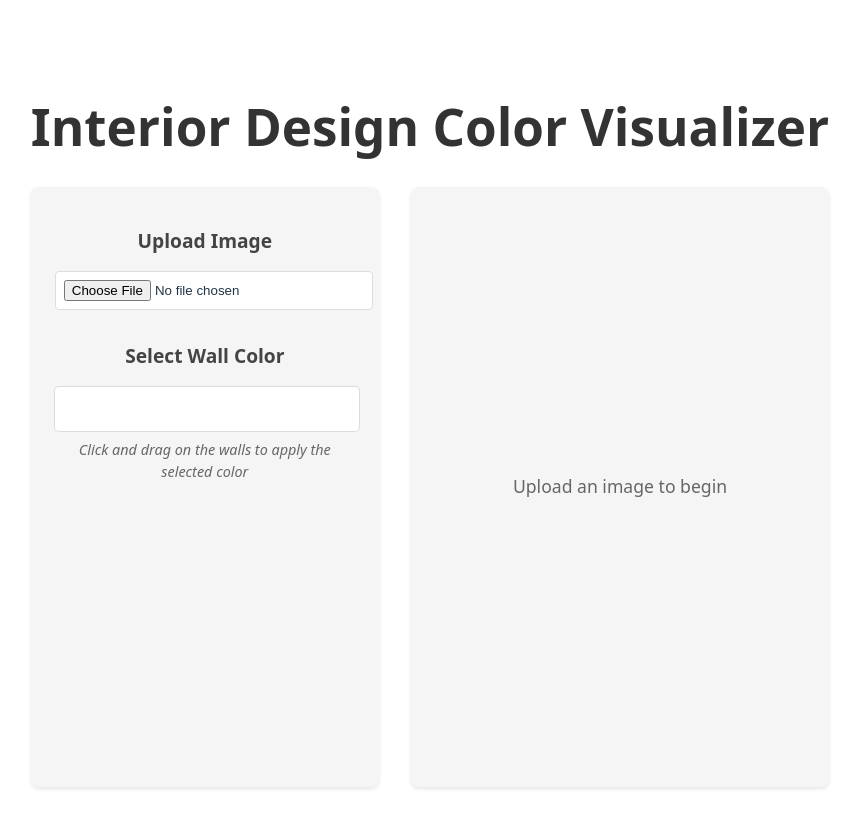
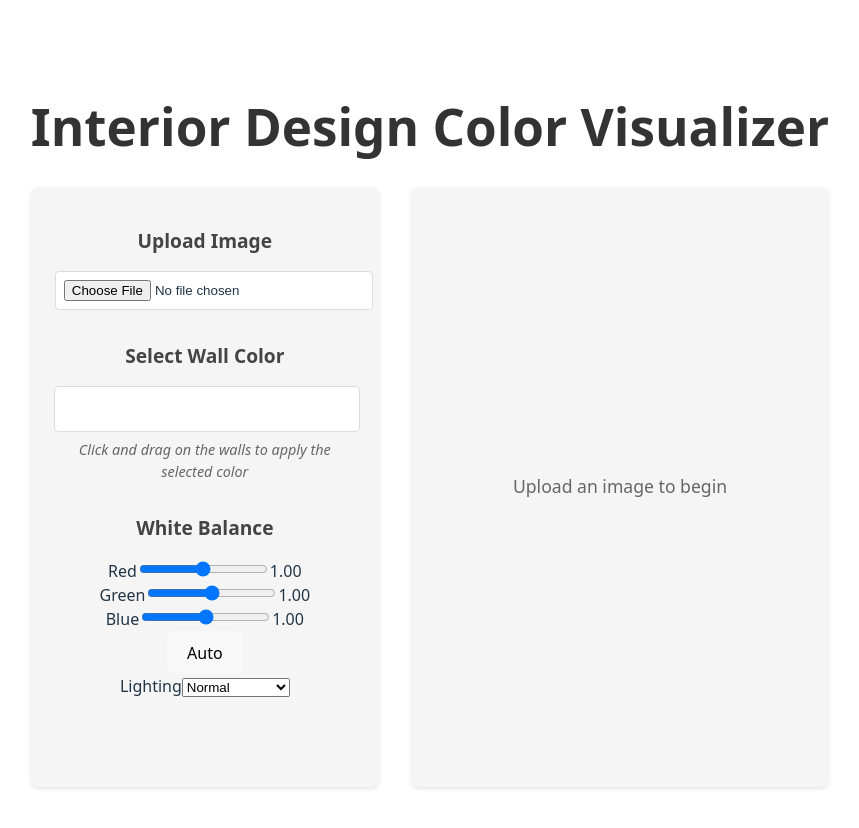
Before and after one commit to prasannaganesan/interior-design-app, a React (Vite) app: page / in a window 1280 px wide. Shown: the top 828 px of the page, without its empty margins (210-1069 px from the left). Built offline with nearby package versions, Linux system fonts and the light colour scheme.

Commit message:
Apply lighting filter during re-renders

```diff
--- a/src/App.tsx
+++ b/src/App.tsx
@@ -2,20 +2,53 @@ import { useState } from 'react'
 import './App.css'
 import ImageCanvas from './components/ImageCanvas'
 import ColorPicker from './components/ColorPicker'
+import WhiteBalanceControls, { type WhiteBalance } from './components/WhiteBalanceControls'
+import LightingSelector from './components/LightingSelector'
 
 function App() {
   const [selectedImage, setSelectedImage] = useState<string | null>(null)
   const [selectedColor, setSelectedColor] = useState<string>('#ffffff')
+  const [whiteBalance, setWhiteBalance] = useState<WhiteBalance>({ r: 1, g: 1, b: 1 })
+  const [lighting, setLighting] = useState('normal')
 
   const handleImageUpload = (event: React.ChangeEvent<HTMLInputElement>) => {
     const file = event.target.files?.[0]
     if (file) {
       const reader = new FileReader()
       reader.onloadend = () => {
-        setSelectedImage(reader.result as string)
+        const url = reader.result as string
+        setSelectedImage(url)
+        computeAutoWhiteBalance(url).then(setWhiteBalance)
       }
       reader.readAsDataURL(file)
     }
+  }
+
+  const computeAutoWhiteBalance = (url: string): Promise<WhiteBalance> => {
+    return new Promise((resolve) => {
+      const img = new Image()
+      img.src = url
+      img.onload = () => {
+        const canvas = document.createElement('canvas')
+        canvas.width = img.width
+        canvas.height = img.height
+        const ctx = canvas.getContext('2d')!
+        ctx.drawImage(img, 0, 0)
+        const data = ctx.getImageData(0, 0, canvas.width, canvas.height).data
+        let r = 0, g = 0, b = 0
+        const count = canvas.width * canvas.height
+        for (let i = 0; i < data.length; i += 4) {
+          r += data[i]
+          g += data[i + 1]
+          b += data[i + 2]
+        }
+        r /= count
+        g /= count
+        b /= count
+        const gray = (r + g + b) / 3
+        resolve({ r: gray / r, g: gray / g, b: gray / b })
+      }
+    })
   }
 
   return (
@@ -42,12 +75,23 @@ function App() {
               Click and drag on the walls to apply the selected color
             </p>
           </div>
+          <div className="white-balance-section">
+            <h2>White Balance</h2>
+            <WhiteBalanceControls
+              value={whiteBalance}
+              onChange={setWhiteBalance}
+              onAuto={() => selectedImage && computeAutoWhiteBalance(selectedImage).then(setWhiteBalance)}
+            />
+          </div>
+          <LightingSelector value={lighting} onChange={setLighting} />
         </div>
         <div className="canvas-container">
           {selectedImage ? (
             <ImageCanvas
               imageUrl={selectedImage}
               selectedColor={selectedColor}
+              whiteBalance={whiteBalance}
+              lighting={lighting}
             />
           ) : (
             <div className="upload-placeholder">
--- a/src/components/ImageCanvas.tsx
+++ b/src/components/ImageCanvas.tsx
@@ -11,9 +11,54 @@ import {
   boxBlurFloat
 } from '../lib/color';
 
+import { type WhiteBalance } from './WhiteBalanceControls';
+
+interface LightingPreset {
+  r: number;
+  g: number;
+  b: number;
+  brightness: number;
+}
+
+const LIGHTING_SETTINGS: Record<string, LightingPreset> = {
+  normal: { r: 1, g: 1, b: 1, brightness: 1 },
+  morning: { r: 1.1, g: 1.05, b: 0.95, brightness: 1.1 },
+  afternoon: { r: 1, g: 1, b: 1, brightness: 1.15 },
+  evening: { r: 1.15, g: 0.95, b: 0.85, brightness: 0.9 },
+  night: { r: 1.2, g: 1, b: 0.8, brightness: 0.5 },
+  cloudy: { r: 0.95, g: 1, b: 1.1, brightness: 0.9 }
+};
+
+function applyWhiteBalance(image: ImageData, wb: WhiteBalance): ImageData {
+  const out = new Uint8ClampedArray(image.data.length);
+  for (let i = 0; i < image.data.length; i += 4) {
+    out[i] = Math.min(255, image.data[i] * wb.r);
+    out[i + 1] = Math.min(255, image.data[i + 1] * wb.g);
+    out[i + 2] = Math.min(255, image.data[i + 2] * wb.b);
+    out[i + 3] = image.data[i + 3];
+  }
+  return new ImageData(out, image.width, image.height);
+}
+
+function applyLighting(ctx: CanvasRenderingContext2D, width: number, height: number, mode: string) {
+  const preset = LIGHTING_SETTINGS[mode];
+  if (!preset || mode === 'normal') return;
+  const img = ctx.getImageData(0, 0, width, height);
+  const { r, g, b, brightness } = preset;
+  const data = img.data;
+  for (let i = 0; i < data.length; i += 4) {
+    data[i] = Math.min(255, data[i] * r * brightness);
+    data[i + 1] = Math.min(255, data[i + 1] * g * brightness);
+    data[i + 2] = Math.min(255, data[i + 2] * b * brightness);
+  }
+  ctx.putImageData(img, 0, 0);
+}
+
 interface ImageCanvasProps {
   imageUrl: string;
   selectedColor: string;
+  whiteBalance: WhiteBalance;
+  lighting: string;
 }
 
 interface HistoryState {
@@ -37,8 +82,9 @@ interface WallGroup {
 }
 
 
-export default function ImageCanvas({ imageUrl, selectedColor }: ImageCanvasProps) {
+export default function ImageCanvas({ imageUrl, selectedColor, whiteBalance, lighting }: ImageCanvasProps) {
   const canvasRef = useRef<HTMLCanvasElement>(null);
+  const [rawImageData, setRawImageData] = useState<ImageData | null>(null);
   const [originalImageData, setOriginalImageData] = useState<ImageData | null>(null);
   const [history, setHistory] = useState<HistoryState[]>([]);
   const [currentHistoryIndex, setCurrentHistoryIndex] = useState(-1);
@@ -99,19 +145,28 @@ export default function ImageCanvas({ imageUrl, selectedColor }: ImageCanvasProp
 
     const image = new Image();
     image.src = imageUrl;
-    image.onload = async () => {
-      // Set canvas size to match image
+    image.onload = () => {
       canvas.width = image.width;
       canvas.height = image.height;
+      ctx.drawImage(image, 0, 0);
+      const rawData = ctx.getImageData(0, 0, canvas.width, canvas.height);
+      setRawImageData(rawData);
+    };
+  }, [imageUrl]);
 
-      // Draw image
-      ctx.drawImage(image, 0, 0);
+  useEffect(() => {
+    async function process() {
+      const canvas = canvasRef.current;
+      if (!canvas || !rawImageData) return;
 
-      // Store original image data
-      const initialImageData = ctx.getImageData(0, 0, canvas.width, canvas.height);
-      setOriginalImageData(initialImageData);
+      const ctx = canvas.getContext('2d', { willReadFrequently: true });
+      if (!ctx) return;
 
-      const { data } = initialImageData;
+      const balancedData = applyWhiteBalance(rawImageData, whiteBalance);
+      setOriginalImageData(balancedData);
+      ctx.putImageData(balancedData, 0, 0);
+
+      const { data } = balancedData;
       const size = canvas.width * canvas.height;
       const logR = new Float32Array(size);
       const logG = new Float32Array(size);
@@ -151,22 +206,20 @@ export default function ImageCanvas({ imageUrl, selectedColor }: ImageCanvasProp
 
       retinexRef.current = { L, A, B, gray, shade };
 
-      // Initialize history with original image
-      setHistory([{ imageData: initialImageData, timestamp: Date.now() }]);
+      setHistory([{ imageData: balancedData, timestamp: Date.now() }]);
       setCurrentHistoryIndex(0);
 
-      // Reset walls when loading new image
       setWalls([]);
       setGroups([]);
       setSelectedWall(null);
 
-      // Generate embeddings for SAM
       if (sam) {
         try {
           setStatus('Generating image embeddings...');
           setIsProcessing(true);
-          await sam.generateEmbedding(initialImageData);
+          await sam.generateEmbedding(balancedData);
           setStatus('Ready');
+          applyLighting(ctx, canvas.width, canvas.height, lighting);
         } catch (error) {
           console.error('Failed to generate embeddings:', error);
           setStatus('Failed to generate embeddings');
@@ -174,8 +227,9 @@ export default function ImageCanvas({ imageUrl, selectedColor }: ImageCanvasProp
           setIsProcessing(false);
         }
       }
-    };
-  }, [imageUrl, sam]);
+    }
+    process();
+  }, [rawImageData, whiteBalance, sam, lighting]);
 
   useEffect(() => {
     // Update wall color when selected color changes and a wall is selected
@@ -474,6 +528,11 @@ export default function ImageCanvas({ imageUrl, selectedColor }: ImageCanvasProp
     applyRetinexRecolor(wall.pixels, newColor);
     wall.color = newColor;
     setWalls(walls.map(w => w.id === wall.id ? wall : w));
+    const canvas = canvasRef.current;
+    if (canvas) {
+      const ctx = canvas.getContext('2d');
+      if (ctx) applyLighting(ctx, canvas.width, canvas.height, lighting);
+    }
     saveToHistory();
   };
 
@@ -489,6 +548,7 @@ export default function ImageCanvas({ imageUrl, selectedColor }: ImageCanvasProp
       if (!wall.enabled) continue;
       applyRetinexRecolor(wall.pixels, wall.color);
     }
+    applyLighting(ctx, canvas.width, canvas.height, lighting);
   };
 
   const saveToHistory = () => {
@@ -526,6 +586,7 @@ export default function ImageCanvas({ imageUrl, selectedColor }: ImageCanvasProp
 
       const newIndex = currentHistoryIndex - 1;
       ctx.putImageData(history[newIndex].imageData, 0, 0);
+      applyLighting(ctx, canvas.width, canvas.height, lighting);
       setCurrentHistoryIndex(newIndex);
     }
   };
@@ -540,6 +601,7 @@ export default function ImageCanvas({ imageUrl, selectedColor }: ImageCanvasProp
 
       const newIndex = currentHistoryIndex + 1;
       ctx.putImageData(history[newIndex].imageData, 0, 0);
+      applyLighting(ctx, canvas.width, canvas.height, lighting);
       setCurrentHistoryIndex(newIndex);
     }
   };
@@ -605,6 +667,12 @@ export default function ImageCanvas({ imageUrl, selectedColor }: ImageCanvasProp
     setSelectedWall(null);
   };
 
+  useEffect(() => {
+    if (originalImageData) {
+      reapplyWalls();
+    }
+  }, [lighting]);
+
   return (
     <div className="canvas-wrapper">
       <div className="canvas-controls">
--- /dev/null
+++ b/src/components/LightingSelector.tsx
@@ -0,0 +1,27 @@
+
+interface LightingSelectorProps {
+  value: string;
+  onChange: (mode: string) => void;
+}
+
+export const LIGHTING_PRESETS = {
+  normal: 'Normal',
+  morning: 'Morning Sun',
+  afternoon: 'Afternoon Sun',
+  evening: 'Evening',
+  night: 'Night Lights',
+  cloudy: 'Cloudy Day'
+};
+
+export default function LightingSelector({ value, onChange }: LightingSelectorProps) {
+  return (
+    <div className="lighting-selector">
+      <label>Lighting</label>
+      <select value={value} onChange={(e) => onChange(e.target.value)}>
+        {Object.entries(LIGHTING_PRESETS).map(([key, label]) => (
+          <option key={key} value={key}>{label}</option>
+        ))}
+      </select>
+    </div>
+  );
+}
--- /dev/null
+++ b/src/components/WhiteBalanceControls.tsx
@@ -0,0 +1,60 @@
+
+export interface WhiteBalance {
+  r: number;
+  g: number;
+  b: number;
+}
+
+interface WhiteBalanceControlsProps {
+  value: WhiteBalance;
+  onChange: (wb: WhiteBalance) => void;
+  onAuto: () => void;
+}
+
+export default function WhiteBalanceControls({ value, onChange, onAuto }: WhiteBalanceControlsProps) {
+  const handleChange = (channel: 'r' | 'g' | 'b', newVal: number) => {
+    onChange({ ...value, [channel]: newVal });
+  };
+
+  return (
+    <div className="white-balance-controls">
+      <div className="wb-slider">
+        <label>Red</label>
+        <input
+          type="range"
+          min="0.5"
+          max="1.5"
+          step="0.01"
+          value={value.r}
+          onChange={(e) => handleChange('r', Number(e.target.value))}
+        />
+        <span>{value.r.toFixed(2)}</span>
+      </div>
+      <div className="wb-slider">
+        <label>Green</label>
+        <input
+          type="range"
+          min="0.5"
+          max="1.5"
+          step="0.01"
+          value={value.g}
+          onChange={(e) => handleChange('g', Number(e.target.value))}
+        />
+        <span>{value.g.toFixed(2)}</span>
+      </div>
+      <div className="wb-slider">
+        <label>Blue</label>
+        <input
+          type="range"
+          min="0.5"
+          max="1.5"
+          step="0.01"
+          value={value.b}
+          onChange={(e) => handleChange('b', Number(e.target.value))}
+        />
+        <span>{value.b.toFixed(2)}</span>
+      </div>
+      <button onClick={onAuto}>Auto</button>
+    </div>
+  );
+}
```
